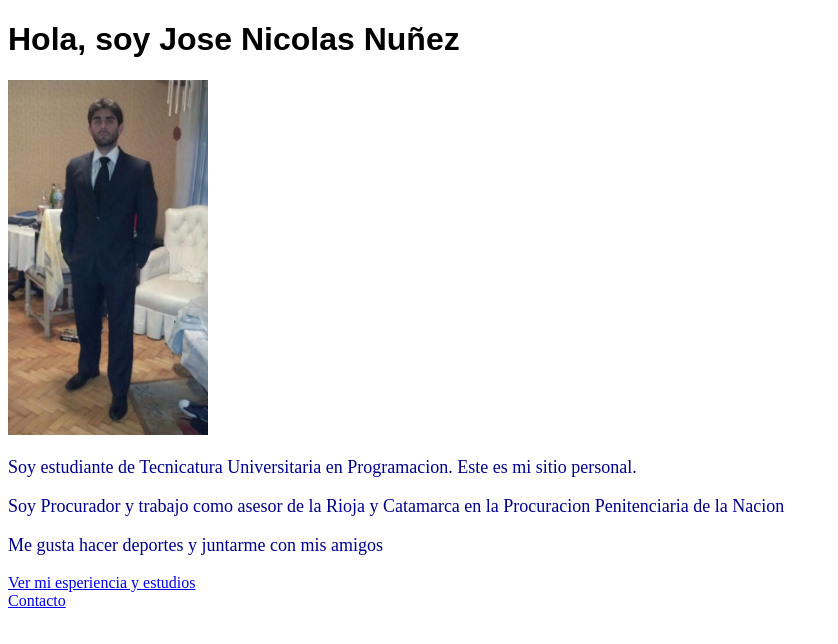
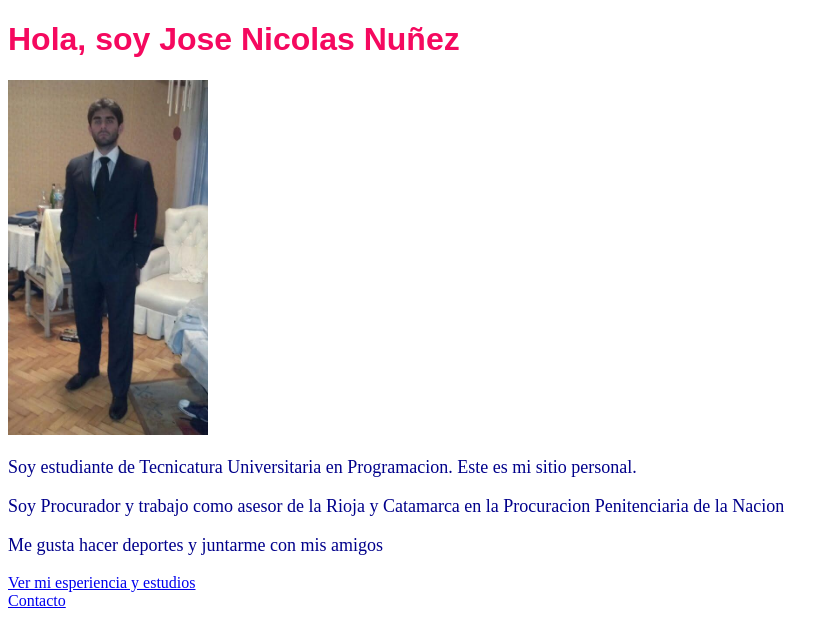
Before and after one commit to JoseNicolasNunez/TP1-Prog3, a plain HTML site: page index.html in a window 1280 px wide. Shown: the whole page, without its empty margins (0-838 px from the left). Drawn offline with Linux system fonts and the light colour scheme.

Commit message:
commit12-retoque

```diff
--- a/style.css
+++ b/style.css
@@ -8,4 +8,5 @@ p {
 
   h1, h2 {
     font-family: Arial, sans-serif;
+    color: #f5095f;;
   }
```
